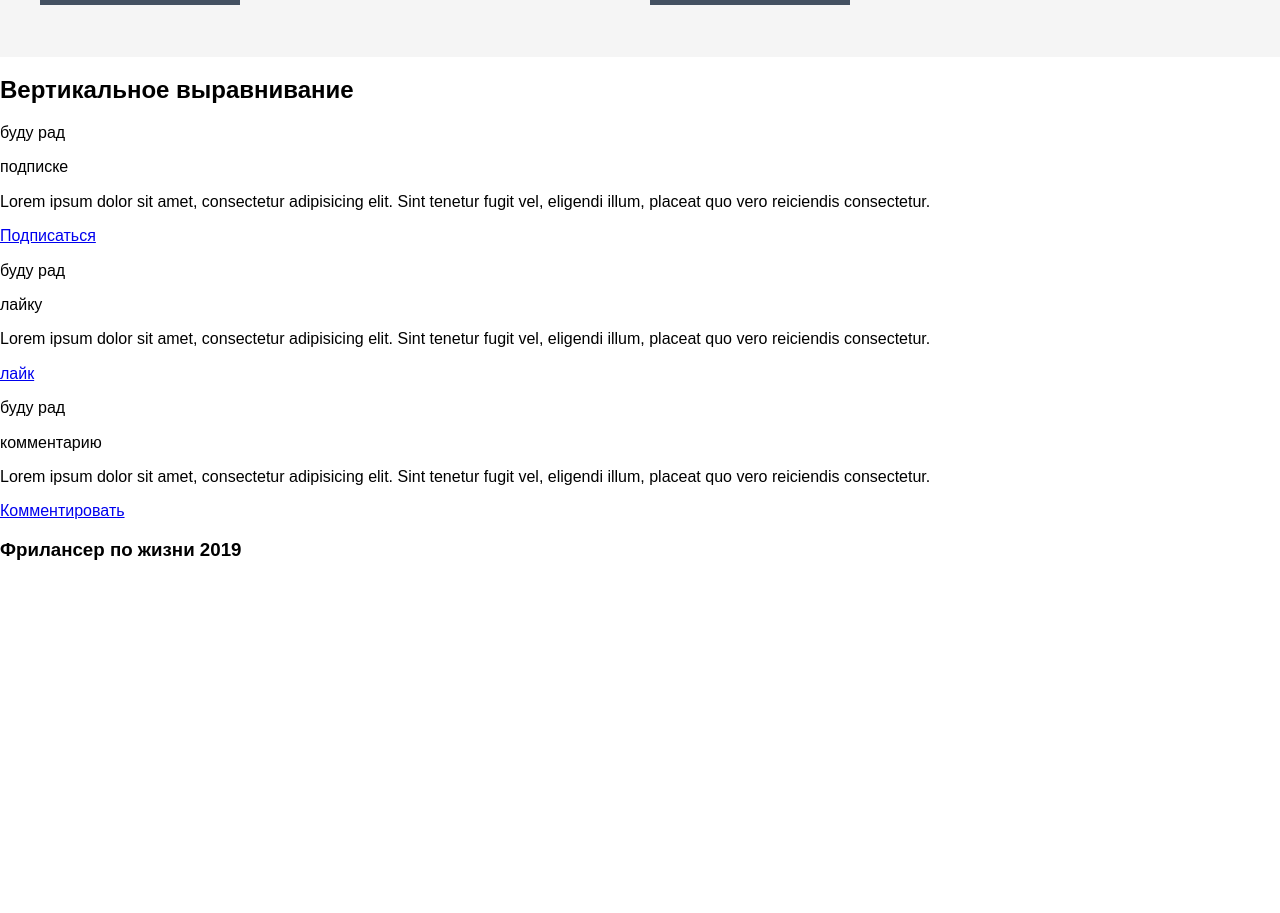
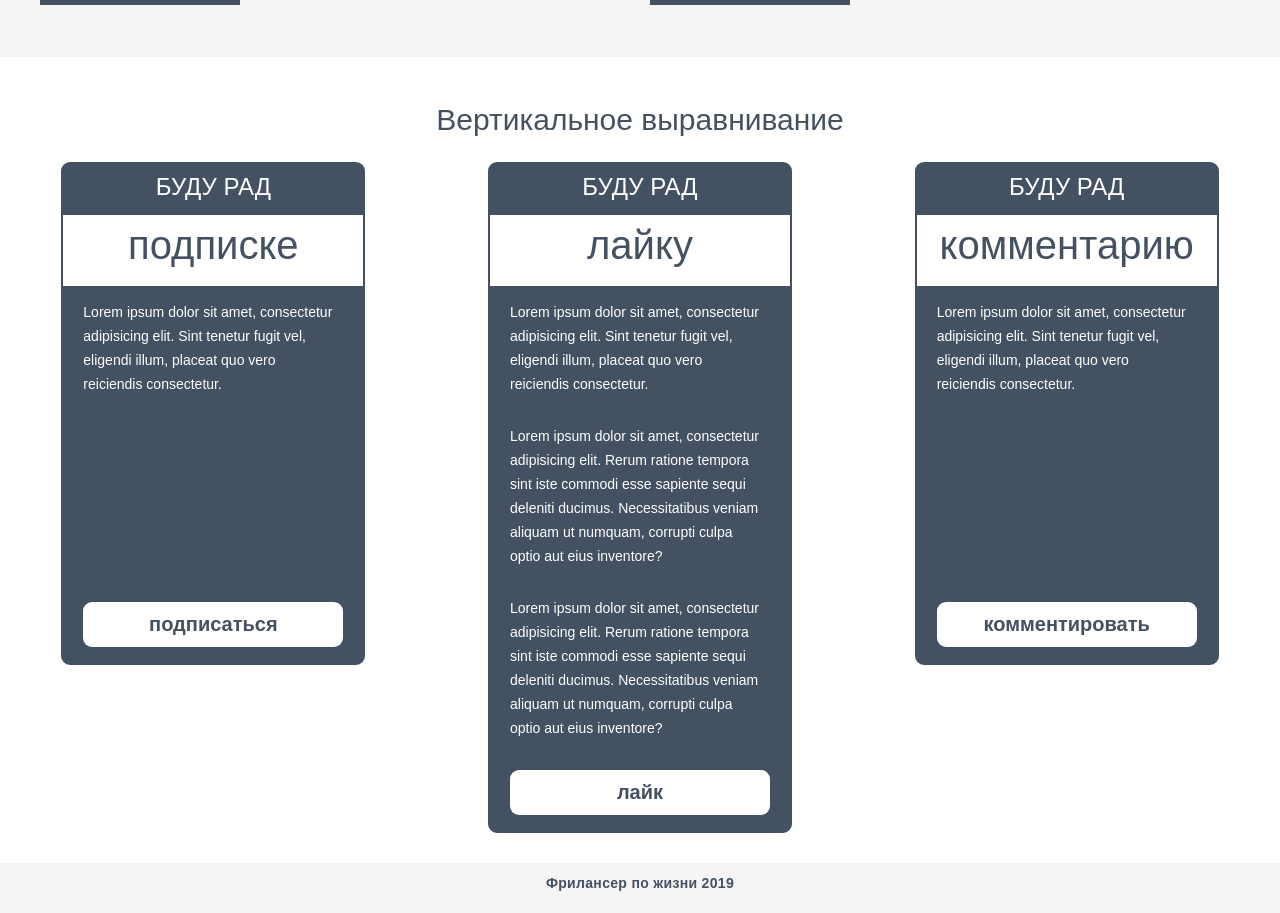
Before and after one commit to it-Hooligan/flex-practice, a plain HTML site: page index.html in a window 1280 px wide. Shown: the part 1086-1999 px from the top of the page. Before the commit the page ends 1666 px from the top, so only its background shows below. Drawn offline with Linux system fonts and the light colour scheme.

Commit message:
html +css +flex
сделал проект по шаблону psd по методике флекс

```diff
--- a/css/style.css
+++ b/css/style.css
@@ -199,10 +199,114 @@ padding: 0;
 
 }
 
+.maine-container{
+	display: flex;
+	justify-content: space-around;
+	align-items: flex-start;
+	flex-wrap: wrap;
+
+}
+
+.main-botom-block {
+	margin-top: 45px;
 
 
-.main-botom-block {}
-.left {}
-.button {}
+}
+.main-botom-block h2{
+	text-align: center;
+	color: #445161;
+
+	font-size: 30px;
+	font-weight: 400;
+	line-height: 36px;
+
+}
+
+.left {
+	width: 300px;
+	min-height: 499px;
+	display: flex;
+	flex-direction: column;
+
+
+	border: 2px solid #445162;
+	border-radius: 9px;
+	background: #445162;
+
+
+
+}
+
+.head-block {
+	width: 100%;
+	text-align: center;
+	color: #ffffff;
+	min-height: 51px;
+
+
+	font-size: 24px;
+	font-weight: 400;
+	line-height: 45px;
+	text-transform: uppercase;
+	margin: 0;
+
+
+}
+.head-block-2 {
+	color: #445162;
+
+	font-size: 40px;
+	font-weight: 400;
+	line-height: 60px;
+	text-align: center;
+	background: #ffffff;
+	min-height: 71px;
+	margin: 0;
+}
+.main-block {
+	font-size: 14px;
+	font-weight: 400;
+	line-height: 24px;
+	color: #ffffff;
+	margin-left: 20px;
+	margin-right: 30px;
+	flex-grow: 1;
+
+}
+
+.footer-block{
+	text-align: center;
+
+}
+.button {
+	display: inline-block;
+	text-decoration: none;
+	color: #445161;
+
+	font-size: 20px;
+	font-weight: 700;
+	line-height: 45px;
+	background: #ffffff;
+	width: 260px;
+	min-height: 40px;
+	border-radius: 9px;
+
+}
 .center {}
 .right {}
+
+
+footer {
+	margin-top: 30px;
+	min-height: 50px;
+	text-align: center;
+	background: #f5f5f5;
+	color: #445162;
+
+font-size: 12px;
+font-weight: 400;
+line-height: 40px;
+/* Text style for "Ф, рилансе" */
+letter-spacing: 0.3px;
+
+}
--- a/index.html
+++ b/index.html
@@ -60,31 +60,49 @@
 
 		<section class="main-botom-block">
 			<h2>Вертикальное выравнивание</h2>
+			<div class="maine-container">
 			<div class="left">
-				<p>буду рад</p>
-				<p>подписке</p>
-				<p>Lorem ipsum dolor sit amet, consectetur adipisicing elit. Sint tenetur fugit vel, eligendi illum, placeat quo vero reiciendis consectetur.</p>
-				<a class="button" href="#">Подписаться</a>
+				<p class="head-block">буду рад</p>
+				<p class="head-block-2">подписке</p>
+				<p class="main-block">Lorem ipsum dolor sit amet, consectetur adipisicing elit. Sint tenetur fugit vel, eligendi illum, placeat quo vero reiciendis consectetur. <br>
+
+				</p>
+				<p class="footer-block">
+				<a class="button" href="#">подписаться</a>
+				</p>
 			</div>
 
 
 
 
-			<div class="center">
-				<p>буду рад</p>
-				<p>лайку</p>
-				<p>Lorem ipsum dolor sit amet, consectetur adipisicing elit. Sint tenetur fugit vel, eligendi illum, placeat quo vero reiciendis consectetur.</p>
+			<div class="center left">
+				<p class="head-block">буду рад</p>
+				<p class="head-block-2">лайку</p>
+				<p class="main-block">Lorem ipsum dolor sit amet, consectetur adipisicing elit. Sint tenetur fugit vel, eligendi illum, placeat quo vero reiciendis consectetur.</p>
+				<p class="main-block">
+					Lorem ipsum dolor sit amet, consectetur adipisicing elit. Rerum ratione tempora sint iste commodi esse sapiente sequi deleniti ducimus. Necessitatibus veniam aliquam ut numquam, corrupti culpa optio aut eius inventore?
+				</p>
+				<p class="main-block">
+					Lorem ipsum dolor sit amet, consectetur adipisicing elit. Rerum ratione tempora sint iste commodi esse sapiente sequi deleniti ducimus. Necessitatibus veniam aliquam ut numquam, corrupti culpa optio aut eius inventore?
+				</p>
+
+
+				<p class="footer-block">
 				<a class="button" href="#">лайк</a>
+				</p>
 			</div>
 
 
 
 
-			<div class="right">
-				<p>буду рад</p>
-				<p>комментарию</p>
-				<p>Lorem ipsum dolor sit amet, consectetur adipisicing elit. Sint tenetur fugit vel, eligendi illum, placeat quo vero reiciendis consectetur.</p>
-				<a class="button" href="#">Комментировать</a>
+			<div class="right left">
+				<p class="head-block">буду рад</p>
+				<p class="head-block-2">комментарию</p>
+				<p class="main-block">Lorem ipsum dolor sit amet, consectetur adipisicing elit. Sint tenetur fugit vel, eligendi illum, placeat quo vero reiciendis consectetur.</p>
+				<p class="footer-block">
+				<a class="button" href="#">комментировать</a>
+				</p>
+			</div>
 			</div>
 
 
```
